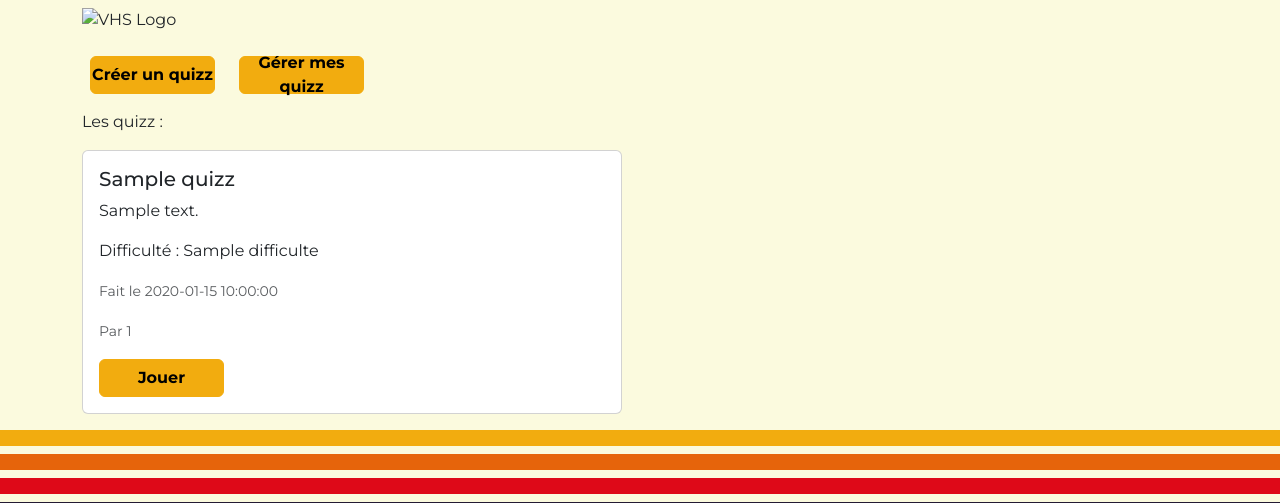
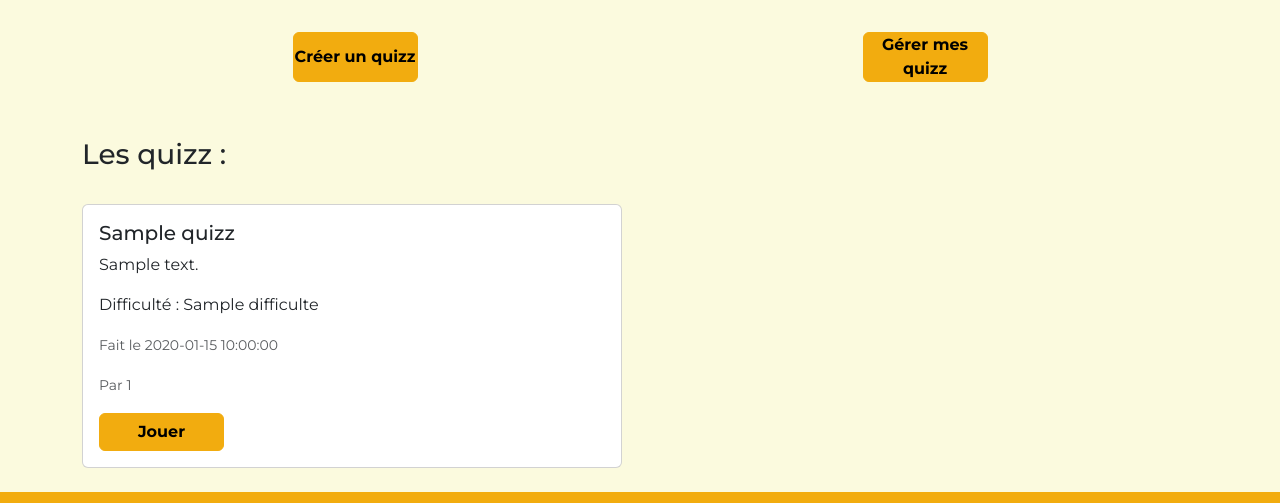
Before and after one commit to maximeBourciez/VideoHomeShare-Groupe5, a PHP site: template templates/quizz.html.twig in a window 1280 px wide. Shown: the part 70-573 px from the top of the page. Run offline with PHP 8.4, Linux system fonts and the light colour scheme; the template is opened without the code that fills it: most values are stand-ins (such as "Sample title", 1, 10 or a date in 2020); some libraries are stand-ins or nearby versions.

Commit message:
Changement dans tous les fichiers qui concernent le quizz et les quizz s'affichent bien, le pseudo est montré et non l'id

```diff
--- a/templates/quizz.html.twig
+++ b/templates/quizz.html.twig
@@ -9,34 +9,37 @@
 
 	<main class="">
 		<div class="container">
-            <img src="{{ constant('WEBSITE_LOGO') }}" height="95" width="155" alt="VHS Logo" class="mx-auto my-2">
 			<br>
-			<div class="d-inline-flex p-2 row">
+			<div class="row row text-center">
 				<div class="col">
-					<button class="btn btn-myprimary my-2 mx-auto">Créer un quizz</button>
+					<button class="btn btn-myprimary my-2 mx-auto py-4">Créer un quizz</button>
 				</div>
 				<div class="col">
-					<button class="btn btn-myprimary my-2 mx-auto">Gérer mes quizz</button>
+					<button class="btn btn-myprimary my-2 mx-auto py-4">Gérer mes quizz</button>
 				</div>
 			</div>
-			<p> Les quizz : </p>
-				{% for quizz in quizzs %}
+			<br>
+			<br>
+			<h3> Les quizz : </h3>
+			<br>
+				{% for quiz in quizz %}
+				<div class="col-md-6 mb-4">
 					<div class="card mb-3" style="max-width: 540px;">
-						<div class="col-md-8">
+						<div class="row g-0">
 							<div class="card-body">
-								<h5 class="card-title">{{ quizz.titre }}</h5>
-								<p class="card-text">{{ quizz.description }}</p>
-								<p class="card-text">Difficulté : {{ quizz.difficulte }}</p>
-								<p class="card-text"><small class="text-body-secondary">Fait le {{ quizz.dateC }}</small></p>
-								<p class="card-text"><small class="text-body-secondary">Par {{ quizz.idUtilisateur }}</small></p>
+								<h5 class="card-title">{{ quiz.titre }}</h5>
+								<p class="card-text">{{ quiz.description }}</p>
+								<p class="card-text">Difficulté : {{ quiz.difficulte }}</p>
+								<p class="card-text"><small class="text-body-secondary">Fait le {{ quiz.dateC }}</small></p>
+								<p class="card-text"><small class="text-body-secondary">Par {{ quiz.idUtilisateur }}</small></p>
 								<a href="#" class="btn btn-myprimary">Jouer</a>
 							</div>
 						</div>
 					</div>
+				</div>
 				{% endfor %}
 			</div>
 		</div>
 	</main>
 
-
 {% endblock %}
```
Also changed, not shown: modeles/quizz.class.php (+28 -7 lines), modeles/quizz.dao.php (+13 -8 lines), controller/controller_quizz.class.php (line endings or trailing spaces).
